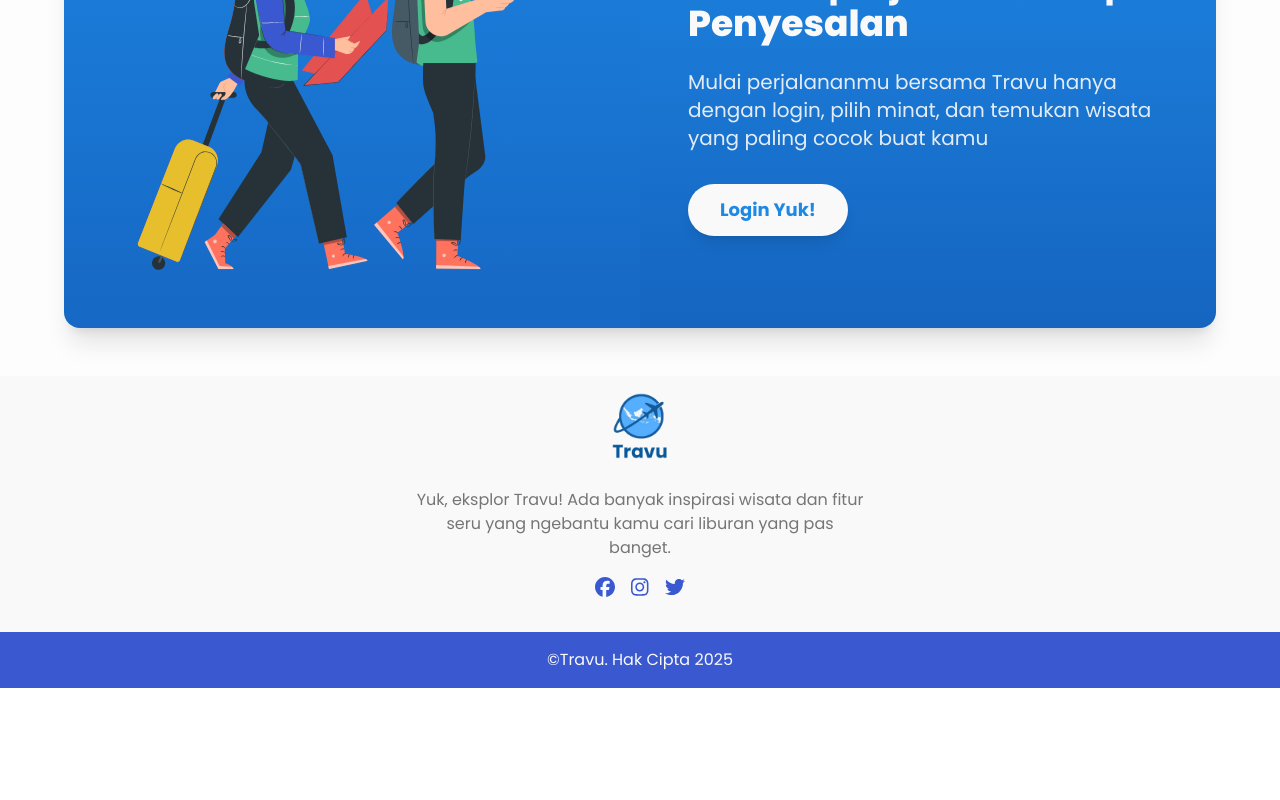
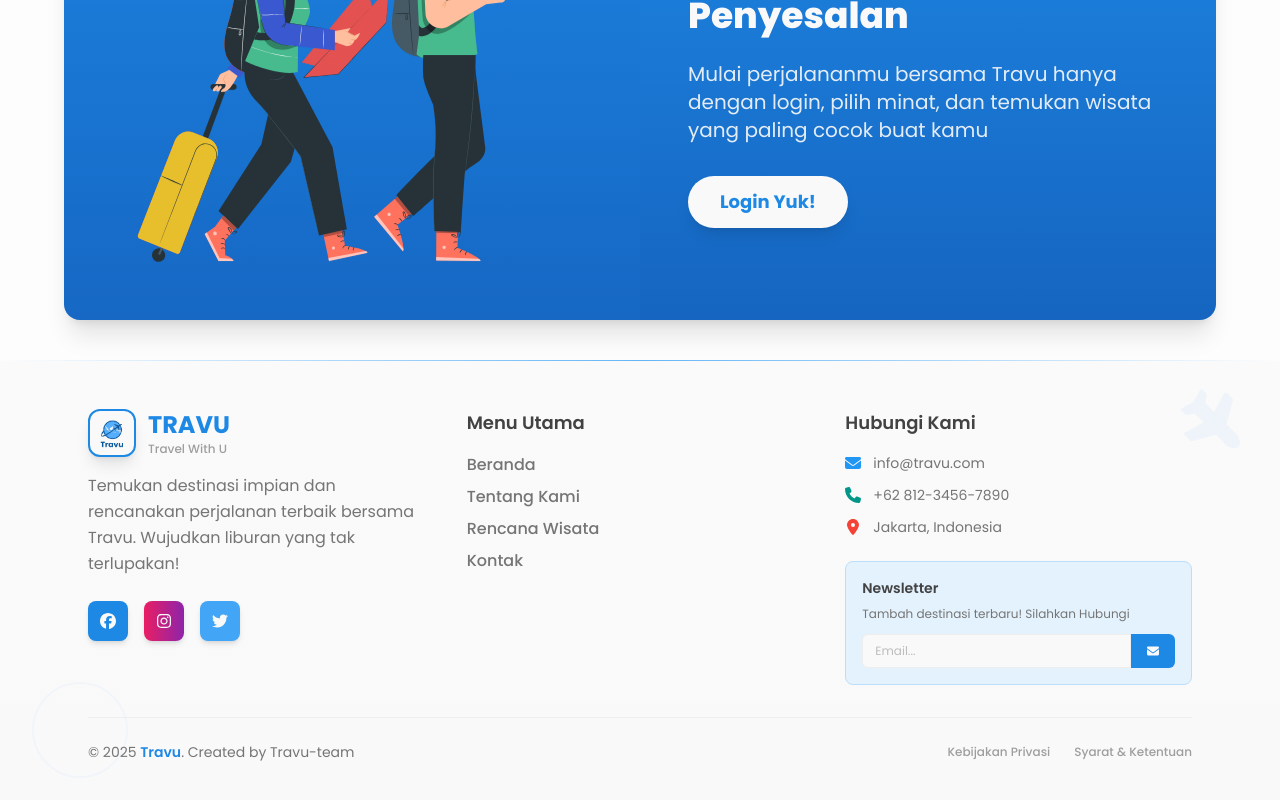
Before and after one commit to Travu-Team/travu-febe, a React (Vite) app in the folder frontend/my-react-app/: page / in a window 1280 px wide. Shown: the part 1732-2532 px from the top of the page. Before the commit the page ends 2420 px from the top, so only its background shows below. Built offline with nearby package versions, Linux system fonts and the light colour scheme.

Commit message:
Penambahan bg

```diff
--- a/frontend/my-react-app/package.json
+++ b/frontend/my-react-app/package.json
@@ -22,6 +22,7 @@
     "papaparse": "^5.5.2",
     "react": "^19.0.0",
     "react-dom": "^19.0.0",
+    "react-hot-toast": "^2.5.2",
     "react-router-dom": "^7.5.3",
     "react-toastify": "^11.0.5"
   },
--- a/frontend/my-react-app/src/components/Cards.jsx
+++ b/frontend/my-react-app/src/components/Cards.jsx
@@ -32,7 +32,7 @@ export function CardCustom({
           <StarIcon key={i} className="h-5 w-5 text-yellow-800" />
         ))}
     </div>
-      <Typography className="text-lg text-black font-normal">
+    <Typography variant="paragraph" className="text-lg text-black font-normal">
       ({rating})
     </Typography>
   </div>
--- a/frontend/my-react-app/src/components/Footer.jsx
+++ b/frontend/my-react-app/src/components/Footer.jsx
@@ -1,34 +1,193 @@
-import React from 'react';
-import { FontAwesomeIcon } from '@fortawesome/react-fontawesome';
-import { faFacebook, faInstagram, faTwitter } from '@fortawesome/free-brands-svg-icons';
+import React from "react";
+import { FontAwesomeIcon } from "@fortawesome/react-fontawesome";
+import {
+  faFacebook,
+  faInstagram,
+  faTwitter,
+} from "@fortawesome/free-brands-svg-icons";
+import {
+  faEnvelope,
+  faPhone,
+  faMapMarkerAlt,
+  faPlane,
+} from "@fortawesome/free-solid-svg-icons";
 
 const Footer = () => {
   return (
-    <footer className="bg-white text-gray-700 w-full">
-      <div className="w-full max-w-screen-xl mx-auto px-4 flex flex-col items-center space-y-4">
-        <img src="/image/logo-travu.png" alt="Travu Logo" className="w-24 h-24" />
+    <>
+      {/* Content Separator */}
+      <div className="w-full h-px bg-gradient-to-r from-transparent via-blue-300 to-transparent"></div>
 
-        <p className="text-center max-w-md text-gray-600">
-          Yuk, eksplor Travu! Ada banyak inspirasi wisata dan fitur seru yang ngebantu kamu cari liburan yang pas banget.
+      <footer className="bg-gradient-to-b from-gray-50 to-white relative overflow-hidden">
+        {/* Subtle Background Elements */}
+        <div className="absolute inset-0 opacity-5">
+          <FontAwesomeIcon
+            icon={faPlane}
+            className="absolute top-8 right-8 text-6xl text-blue-500 transform rotate-45"
+          />
+          <div className="absolute bottom-8 left-8 w-24 h-24 border-2 border-blue-300 rounded-full"></div>
+        </div>
+
+        <div className="relative z-10 max-w-6xl mx-auto px-6 py-12">
+          {/* Main Content Grid */}
+          <div className="grid grid-cols-1 md:grid-cols-2 lg:grid-cols-3 gap-8 mb-8">
+            {/* Brand Section */}
+            <div className="lg:col-span-1 text-center md:text-left">
+              <div className="flex items-center justify-center md:justify-start mb-4">
+                {/* Simple Logo */}
+                <div className="w-12 h-12 border-2 border-blue-600 rounded-xl flex items-center justify-center mr-3 shadow-lg overflow-hidden bg-white">
+                  <img
+                    src="/image/logo-travu.png"
+                    alt="Travu Logo"
+                    className="w-10 h-10 object-contain"
+                  />
+                </div>
+                <div>
+                  <h3 className="text-2xl font-bold text-blue-600">TRAVU</h3>
+                  <p className="text-xs text-gray-500 font-medium">
+                    Travel With U
+                  </p>
+                </div>
+              </div>
+
+              <p className="text-gray-600 mb-6 leading-relaxed">
+                Temukan destinasi impian dan rencanakan perjalanan terbaik
+                bersama Travu. Wujudkan liburan yang tak terlupakan!
               </p>
 
-        <div className="flex space-x-4">
-          <a href="#" className="text-primary hover:text-primary">
-            <FontAwesomeIcon icon={faFacebook} size="lg" />
+              {/* Social Media */}
+              <div className="flex justify-center md:justify-start space-x-4">
+                <a
+                  href="#"
+                  className="w-10 h-10 bg-blue-600 hover:bg-blue-700 text-white rounded-lg flex items-center justify-center transition-all duration-300 hover:scale-110 shadow-md"
+                >
+                  <FontAwesomeIcon icon={faFacebook} />
                 </a>
-          <a href="#" className="text-primary hover:text-primary">
-            <FontAwesomeIcon icon={faInstagram} size="lg" />
+                <a
+                  href="#"
+                  className="w-10 h-10 bg-gradient-to-r from-pink-500 to-purple-600 hover:from-pink-600 hover:to-purple-700 text-white rounded-lg flex items-center justify-center transition-all duration-300 hover:scale-110 shadow-md"
+                >
+                  <FontAwesomeIcon icon={faInstagram} />
                 </a>
-          <a href="#" className="text-primary hover:text-primary">
-            <FontAwesomeIcon icon={faTwitter} size="lg" />
+                <a
+                  href="#"
+                  className="w-10 h-10 bg-blue-400 hover:bg-blue-500 text-white rounded-lg flex items-center justify-center transition-all duration-300 hover:scale-110 shadow-md"
+                >
+                  <FontAwesomeIcon icon={faTwitter} />
                 </a>
               </div>
             </div>
 
-      <div className="bg-primary text-white text-center py-4 mt-8 w-full">
-        <p>©Travu. Hak Cipta 2025</p>
+            {/* Quick Links */}
+            <div className="text-center md:text-left">
+              <h4 className="text-lg font-semibold text-gray-800 mb-4">
+                Menu Utama
+              </h4>
+              <ul className="space-y-2">
+                <li>
+                  <a
+                    href="/"
+                    className="text-gray-600 hover:text-blue-600 transition-colors duration-200"
+                  >
+                    Beranda
+                  </a>
+                </li>
+                <li>
+                  <a
+                    href="/about"
+                    className="text-gray-600 hover:text-blue-600 transition-colors duration-200"
+                  >
+                    Tentang Kami
+                  </a>
+                </li>
+                <li>
+                  <a
+                    href="/plan"
+                    className="text-gray-600 hover:text-blue-600 transition-colors duration-200"
+                  >
+                    Rencana Wisata
+                  </a>
+                </li>
+                <li>
+                  <a
+                    href="/contact"
+                    className="text-gray-600 hover:text-blue-600 transition-colors duration-200"
+                  >
+                    Kontak
+                  </a>
+                </li>
+              </ul>
+            </div>
+
+            {/* Contact Info */}
+            <div className="text-center md:text-left">
+              <h4 className="text-lg font-semibold text-gray-800 mb-4">
+                Hubungi Kami
+              </h4>
+              <div className="space-y-3">
+                <div className="flex items-center justify-center md:justify-start text-gray-600">
+                  <FontAwesomeIcon
+                    icon={faEnvelope}
+                    className="w-4 h-4 mr-3 text-blue-500"
+                  />
+                  <span className="text-sm">info@travu.com</span>
+                </div>
+                <div className="flex items-center justify-center md:justify-start text-gray-600">
+                  <FontAwesomeIcon
+                    icon={faPhone}
+                    className="w-4 h-4 mr-3 text-teal-500"
+                  />
+                  <span className="text-sm">+62 812-3456-7890</span>
+                </div>
+                <div className="flex items-center justify-center md:justify-start text-gray-600">
+                  <FontAwesomeIcon
+                    icon={faMapMarkerAlt}
+                    className="w-4 h-4 mr-3 text-red-500"
+                  />
+                  <span className="text-sm">Jakarta, Indonesia</span>
+                </div>
+              </div>
+
+              {/* Newsletter */}
+              <div className="mt-6 p-4 bg-blue-50 rounded-lg border border-blue-100">
+                <h5 className="text-sm font-semibold text-gray-800 mb-2">
+                  Newsletter
+                </h5>
+                <p className="text-xs text-gray-600 mb-3">
+                  Tambah destinasi terbaru! Silahkan Hubungi
+                </p>
+                <div className="flex">
+                  <input
+                    type="email"
+                    placeholder="Email..."
+                    className="flex-1 px-3 py-2 text-xs bg-white border border-gray-200 rounded-l-md focus:outline-none focus:ring-2 focus:ring-blue-500"
+                  />
+                  <button className="px-4 py-2 bg-blue-600 hover:bg-blue-700 text-white text-xs font-medium rounded-r-md transition-colors duration-200">
+                    <FontAwesomeIcon icon={faEnvelope} />
+                  </button>
+                </div>
+              </div>
+            </div>
+          </div>
+
+          {/* Bottom Bar */}
+          <div className="border-t border-gray-200 pt-6 flex flex-col md:flex-row justify-between items-center space-y-4 md:space-y-0">
+            <p className="text-sm text-gray-600 text-center md:text-left">
+              © 2025 <span className="font-semibold text-blue-600">Travu</span>.
+              Created by Travu-team
+            </p>
+            <div className="flex space-x-6 text-xs text-gray-500">
+              <a href="#" className="hover:text-blue-600 transition-colors">
+                Kebijakan Privasi
+              </a>
+              <a href="#" className="hover:text-blue-600 transition-colors">
+                Syarat & Ketentuan
+              </a>
+            </div>
+          </div>
         </div>
       </footer>
+    </>
   );
 };
 
--- a/frontend/my-react-app/src/components/layout/LoginSection.jsx
+++ b/frontend/my-react-app/src/components/layout/LoginSection.jsx
@@ -5,7 +5,7 @@ const MotionDiv = motion.div;
 
 const LoginSection = () => {
   return (
-    <section className="flex justify-center items-center min-h-[500px] py-12 px-4 sm:px-6">
+    <section className="flex justify-center items-center min-h-[500px] py-10 px-4 sm:px-6">
       <MotionDiv
         initial={{ opacity: 0, scale: 0.8 }}
         animate={{ opacity: 1, scale: 1 }}
@@ -25,8 +25,9 @@ const LoginSection = () => {
           {/* Right Content - Centered both horizontally and vertically */}
           <div className="w-full lg:w-1/2 flex flex-col justify-center p-8 lg:p-12 space-y-6">
             <h1 className="text-2xl sm:text-3xl lg:text-4xl font-bold text-white leading-tight">
-              Perjalanan yang <span className="text-yellow-300">Baik</span> adalah
-              perjalanan tanpa <span className="font-extrabold block">Penyesalan</span>
+              Perjalanan yang <span className="text-yellow-300">Baik</span>{" "}
+              adalah perjalanan tanpa{" "}
+              <span className="font-extrabold block">Penyesalan</span>
             </h1>
             <p className="text-white/90 text-base sm:text-lg lg:text-xl leading-relaxed">
               Mulai perjalananmu bersama Travu hanya dengan login, pilih minat,
@@ -45,8 +46,13 @@ const LoginSection = () => {
 
         <style jsx>{`
           @keyframes float {
-            0%, 100% { transform: translateY(0); }
-            50% { transform: translateY(-10px); }
+            0%,
+            100% {
+              transform: translateY(0);
+            }
+            50% {
+              transform: translateY(-10px);
+            }
           }
           .animate-float {
             animation: float 4s ease-in-out infinite;
--- a/frontend/my-react-app/src/pages/Home.jsx
+++ b/frontend/my-react-app/src/pages/Home.jsx
@@ -12,28 +12,66 @@ import RekomendasiSection from "../components/layout/RekomendasiSection";
 import Navbar from "../components/Navbar";
 import Footer from "../components/Footer";
 import { authService } from "../services/authService";
-import { jwtDecode } from "jwt-decode"; // pastikan ini sudah di-install
+import { jwtDecode } from "jwt-decode";
+import toast from "react-hot-toast";
 
 function Home() {
   const [isLoggedIn, setIsLoggedIn] = useState(false);
 
   useEffect(() => {
     const token = authService.getToken();
+
     if (token) {
       try {
-        jwtDecode(token); // hanya memastikan token valid
+        jwtDecode(token);
         setIsLoggedIn(true);
-      } catch (err) {
-        console.error("Invalid token:", err);
+      } catch {
         setIsLoggedIn(false);
       }
     } else {
       setIsLoggedIn(false);
+
+      // Delay 1,8 detik lalu tampilkan toast
+      const timeoutId = setTimeout(() => {
+        toast(
+          (t) => (
+            <div className="flex items-start space-x-3">
+              <span className="text-xl">🔐</span>
+              <div className="text-sm">
+                <p className="font-medium">Login untuk akses penuh.</p>
+                <p className="text-xs text-gray-500">
+                  Scroll ke bawah untuk login.
+                </p>
+              </div>
+              <button
+                onClick={() => toast.dismiss(t.id)}
+                className="ml-auto text-[#d13a3a] text-xl font-bold leading-none"
+                aria-label="Close notification"
+              >
+                ×
+              </button>
+            </div>
+          ),
+          {
+            duration: 10000,
+            style: {
+              background: "#fff",
+              border: "1px solid #3a59d1",
+              padding: "14px 18px",
+              color: "#3a59d1",
+              borderRadius: "10px",
+              boxShadow: "0 4px 12px rgba(0,0,0,0.08)",
+            },
+          }
+        );
+      }, 1800);
+
+      return () => clearTimeout(timeoutId);
     }
   }, []);
 
   return (
-    <div className="min-h-screen w-screen bg-[#FDFDFD]">
+    <div className="min-h-screen w-full bg-[#FDFDFD]">
       <Navbar />
       <HeroSection />
       <KategoriSection />
```
Also changed, not shown: frontend/my-react-app/src/App.jsx (+11 -2 lines), frontend/my-react-app/src/components/Navbar.jsx (+12 -10 lines), frontend/my-react-app/src/index.css (+17 -0 lines), frontend/my-react-app/src/pages/ProfileUser.jsx (+61 -42 lines), 1 other file (tests, documents, lock files or other folders). Lines whose indentation alone changed are shown as unchanged.
